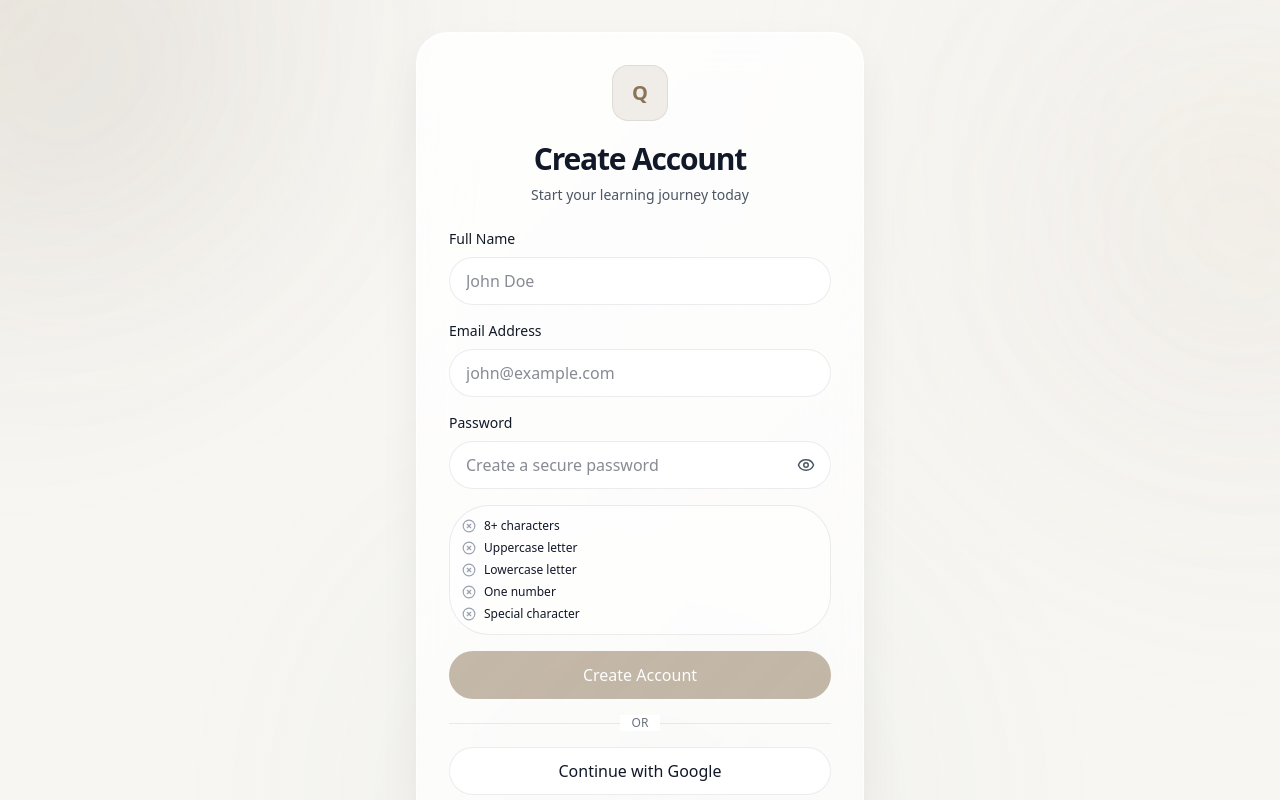
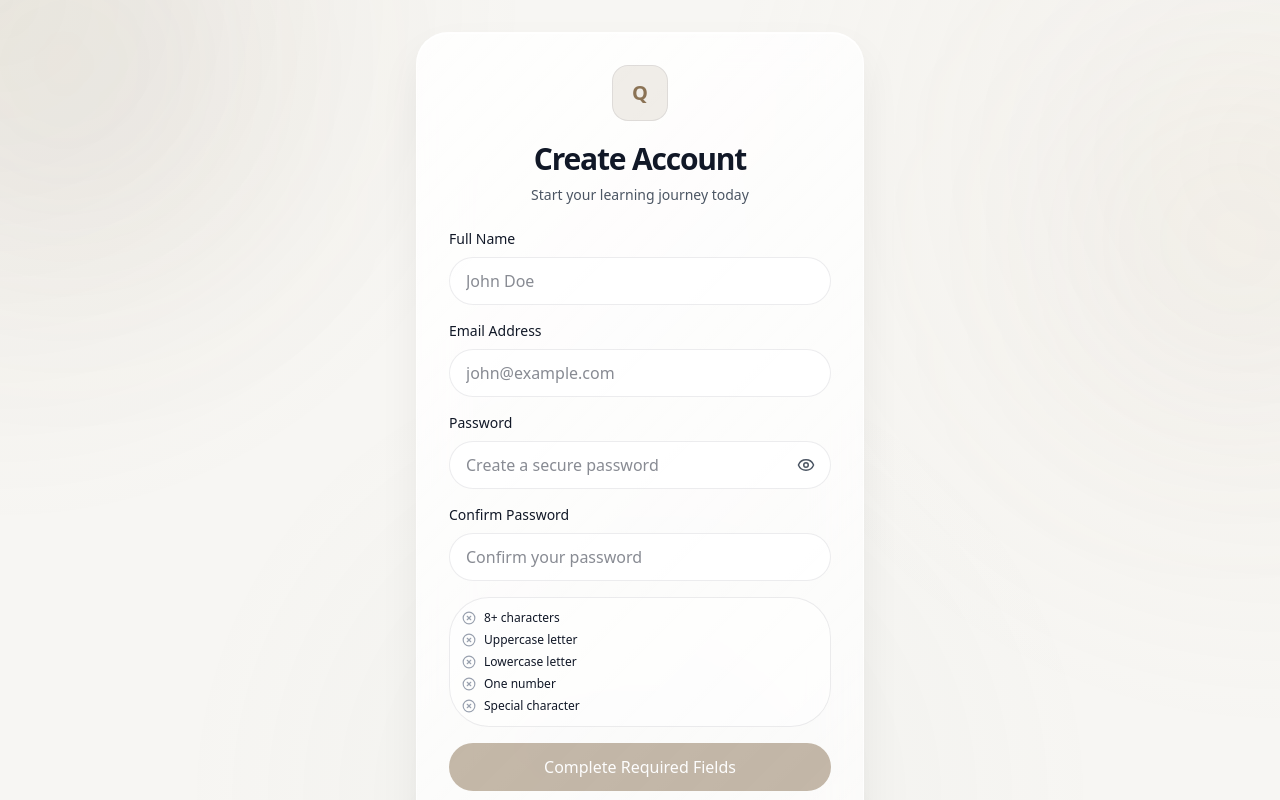
Before and after one commit to krishnasahu22032003/Quizli, a Next.js app: page /signup in a window 1280 px wide. Shown: the top 800 px of the page. Built offline with nearby package versions, Linux system fonts and the light colour scheme.

Commit message:
signup page created

```diff
--- a/app/signup/page.tsx
+++ b/app/signup/page.tsx
@@ -16,6 +16,7 @@ export default function SignupPage() {
         name: "",
         email: "",
         password: "",
+        confirmPassword: "",
     });
 
     const passwordRules = useMemo(
@@ -30,6 +31,10 @@ export default function SignupPage() {
     );
 
     const passwordValid = Object.values(passwordRules).every(Boolean);
+
+    const passwordMatch = form.password.length > 0 && form.password === form.confirmPassword
+
+    const canSubmit = passwordValid && passwordMatch;
 
     return (
         <main className="relative min-h-screen overflow-hidden flex items-center justify-center px-5 py-8">
@@ -242,7 +247,64 @@ export default function SignupPage() {
                             </button>
                         </div>
                     </div>
+                    <div>
+                        <label className="mb-2 block text-sm font-medium">
+                            Confirm Password
+                        </label>
 
+                        <div className="relative">
+                            <input
+                                type={showPassword ? "text" : "password"}
+                                placeholder="Confirm your password"
+                                value={form.confirmPassword}
+                                onChange={(e) =>
+                                    setForm({
+                                        ...form,
+                                        confirmPassword: e.target.value,
+                                    })
+                                }
+                                className="
+        h-12
+        w-full
+        rounded-xl
+        border
+        border-[var(--border)]
+        bg-white/80
+        px-4
+        pr-12
+        outline-none
+        transition-all
+        focus:border-[var(--accent)]
+      "
+                            />
+                        </div>
+
+                        {form.confirmPassword.length > 0 && (
+                            <div className="mt-2 flex items-center gap-2 text-xs">
+                                {passwordMatch ? (
+                                    <>
+                                        <CheckCircle2
+                                            size={14}
+                                            className="text-green-600"
+                                        />
+                                        <span className="text-green-600">
+                                            Passwords match
+                                        </span>
+                                    </>
+                                ) : (
+                                    <>
+                                        <XCircle
+                                            size={14}
+                                            className="text-red-500"
+                                        />
+                                        <span className="text-red-500">
+                                            Passwords do not match
+                                        </span>
+                                    </>
+                                )}
+                            </div>
+                        )}
+                    </div>
                     <div
                         className="
               rounded-xl
@@ -298,7 +360,7 @@ export default function SignupPage() {
                     </div>
 
                     <button
-            disabled={!passwordValid}
+                        disabled={!canSubmit}
                         className="
               btn-shine
               h-12
@@ -307,13 +369,17 @@ export default function SignupPage() {
               bg-[var(--accent)]
               font-medium
               text-white
+              cursor-pointer
               transition-all
               hover:bg-[var(--accent-hover)]
               disabled:opacity-50
               disabled:cursor-not-allowed
             "
                     >
-            Create Account
+
+                        {canSubmit
+                            ? "Create Account"
+                            : "Complete Required Fields"}
                     </button>
 
                     <div className="relative">
@@ -344,6 +410,7 @@ export default function SignupPage() {
               border-[var(--border)]
               bg-white
               font-medium
+              cursor-pointer
               transition-all
               hover:-translate-y-0.5
             "
```
Lines whose indentation alone changed are shown as unchanged.
